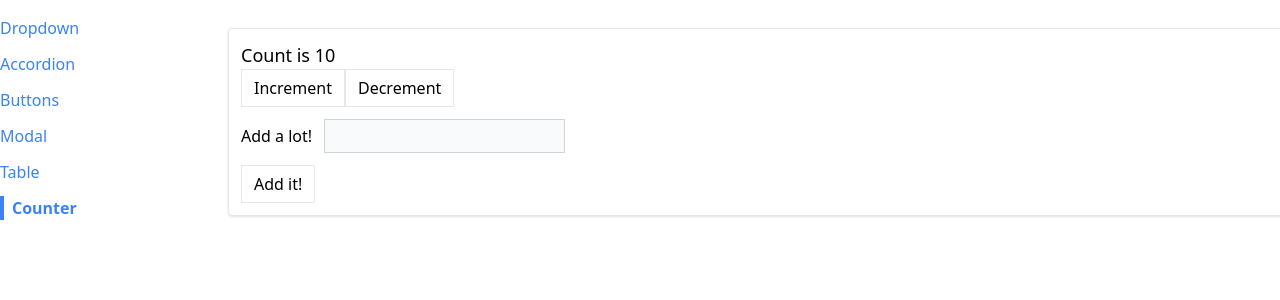
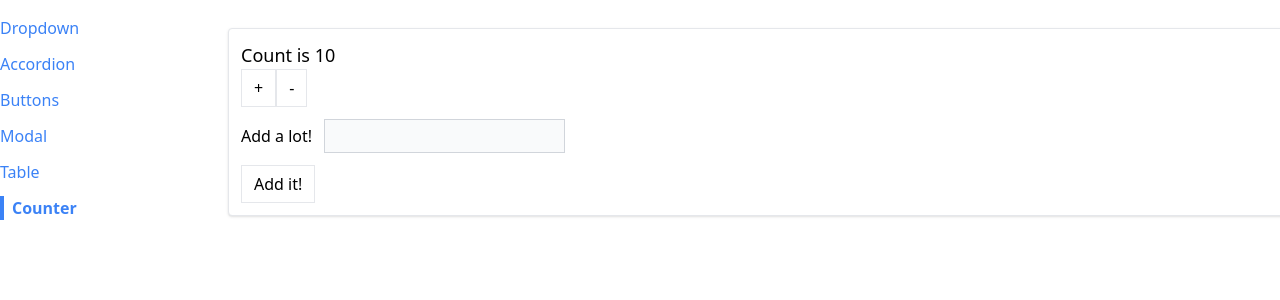
Before and after one commit to ernest-heh/react-components, a React (Create React App) app: page /counter in a window 1280 px wide. Shown: the top 300 px of the page. Built offline with nearby package versions, Linux system fonts and the light colour scheme.

Commit message:
install immer

```diff
--- a/package.json
+++ b/package.json
@@ -7,6 +7,7 @@
     "@testing-library/react": "^13.4.0",
     "@testing-library/user-event": "^13.5.0",
     "classnames": "^2.3.2",
+    "immer": "^10.0.1",
     "prop-types": "^15.8.1",
     "react": "^18.2.0",
     "react-dom": "^18.2.0",
--- a/src/pages/CounterPage.js
+++ b/src/pages/CounterPage.js
@@ -1,3 +1,4 @@
+import { produce } from "immer";
 import { useReducer } from "react";
 import Button from "../components/Button";
 import Panel from "../components/Panel";
@@ -41,7 +42,7 @@ const reducer = (state, action) => {
 };
 
 function CounterPage({ initialCount }) {
-  const [state, dispatch] = useReducer(reducer, {
+  const [state, dispatch] = useReducer(produce(reducer), {
     count: initialCount,
     valueToAdd: 0,
   });
@@ -81,8 +82,8 @@ function CounterPage({ initialCount }) {
     <Panel className="m-3">
       <h1 className="text-lg">Count is {state.count}</h1>
       <div className="flex flex-row">
-        <Button onClick={increment}>Increment</Button>
-        <Button onClick={decrement}>Decrement</Button>
+        <Button onClick={increment}>+</Button>
+        <Button onClick={decrement}>-</Button>
       </div>
 
       <form onSubmit={handleSubmit}>
```
Also changed, not shown: 1 other file (tests, documents, lock files or other folders).
